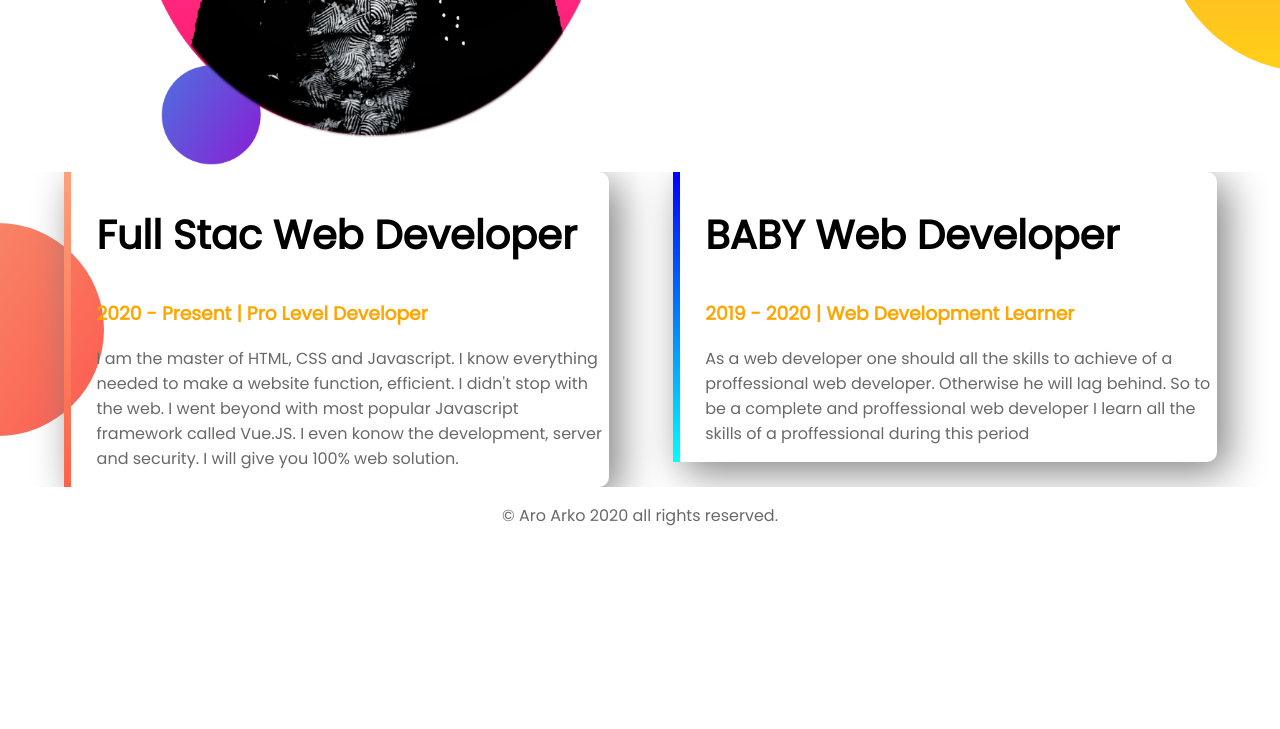
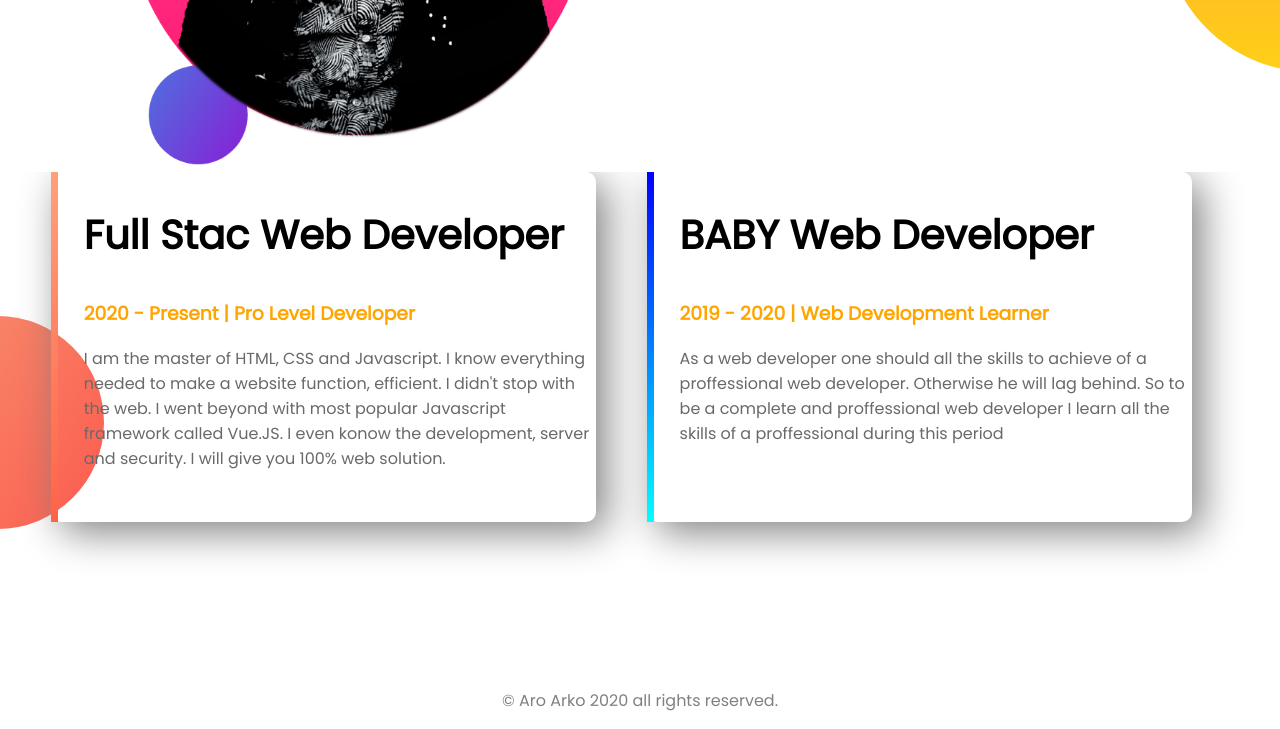
Before and after one commit to CoderComputer/Portfolio, a plain HTML site: page index.html in a window 1280 px wide. Shown: the part 842-1571 px from the top of the page. Before the commit the page ends 1386 px from the top, so only its background shows below. Drawn offline with Linux system fonts and the light colour scheme.

Commit message:
All done

```diff
--- a/css/style.css
+++ b/css/style.css
@@ -17,7 +17,7 @@ p{
 .half_width{
     width: 40%;
     float: left;
-    margin-left: 5%;
+    margin-left: 4%;
     padding-left: 2%;
 }
 .half_width img{
@@ -26,10 +26,10 @@ p{
 .top-banner{
     background-image: url("../img/top-banner.png");
     background-repeat: no-repeat;
-    background-size: cover;
 }
 section{
     overflow: hidden;
+    height: auto;
 }
 .link-button{
     text-decoration: none;
@@ -50,12 +50,13 @@ h6{
 .single-experience{
     box-shadow: 10px 10px 40px gray;
     border-radius: 10px;
-    height: 80%;
+    height: 70%;
 }
 .experience-area{
     background-image: url("../img/exp-bg.png");
     background-repeat: no-repeat;
     background-position: left;
+    height: 500px;
 }
 #full-stack{
     border-left: 7px solid;
@@ -69,4 +70,5 @@ h6{
 }
 footer p{
     text-align: center;
+    color: gray;
 }
```
